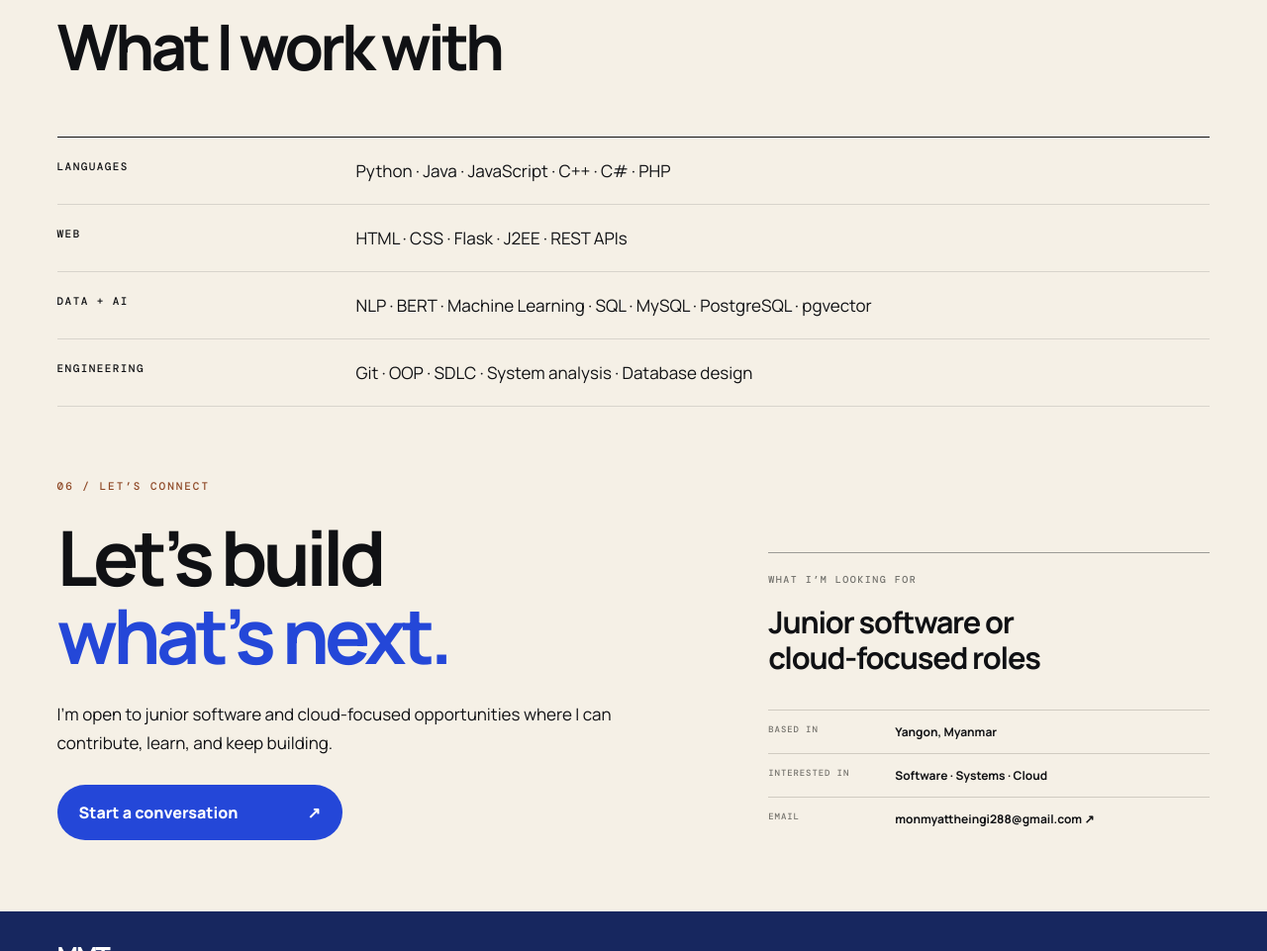
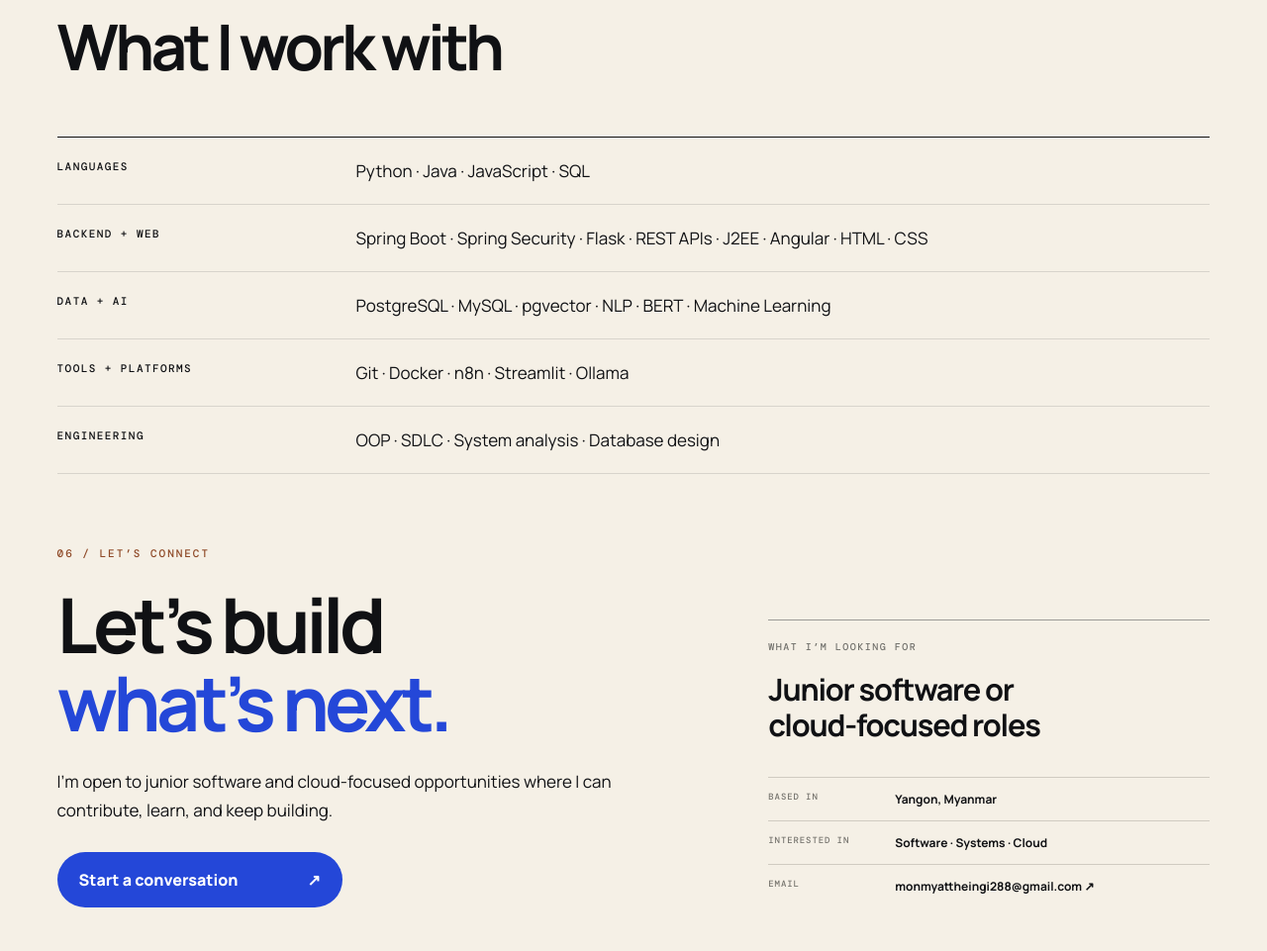
Before and after one commit to Monmyattheingi/My-Portfolio, a plain HTML site: page index.html in a window 1280 px wide. Shown: the part 3249-4210 px from the top of the page at 99% size. Drawn offline with nearby package versions, Linux system fonts and the light colour scheme.

Commit message:
Refine portfolio toolkit for junior roles

```diff
--- a/index.html
+++ b/index.html
@@ -71,7 +71,7 @@
     </section>
     <section class="toolkit-section" aria-labelledby="toolkit-title">
       <p class="eyebrow">05 / Toolkit</p><h2 id="toolkit-title">What I work with</h2>
-      <div class="toolkit-list reveal"><div><span>Languages</span><p>Python · Java · JavaScript · C++ · C# · PHP</p></div><div><span>Web</span><p>HTML · CSS · Flask · J2EE · REST APIs</p></div><div><span>Data + AI</span><p>NLP · BERT · Machine Learning · SQL · MySQL · PostgreSQL · pgvector</p></div><div><span>Engineering</span><p>Git · OOP · SDLC · System analysis · Database design</p></div></div>
+      <div class="toolkit-list reveal"><div><span>Languages</span><p>Python · Java · JavaScript · SQL</p></div><div><span>Backend + Web</span><p>Spring Boot · Spring Security · Flask · REST APIs · J2EE · Angular · HTML · CSS</p></div><div><span>Data + AI</span><p>PostgreSQL · MySQL · pgvector · NLP · BERT · Machine Learning</p></div><div><span>Tools + Platforms</span><p>Git · Docker · n8n · Streamlit · Ollama</p></div><div><span>Engineering</span><p>OOP · SDLC · System analysis · Database design</p></div></div>
     </section>
     <section class="contact-section" id="contact" aria-labelledby="contact-title">
       <div class="contact-main"><p class="eyebrow">06 / Let’s connect</p><h2 id="contact-title">Let’s build<br><span>what’s next.</span></h2><p>I’m open to junior software and cloud-focused opportunities where I can contribute, learn, and keep building.</p><a class="contact-button" href="mailto:monmyattheingi288@gmail.com">Start a conversation <span>↗</span></a></div>
```
